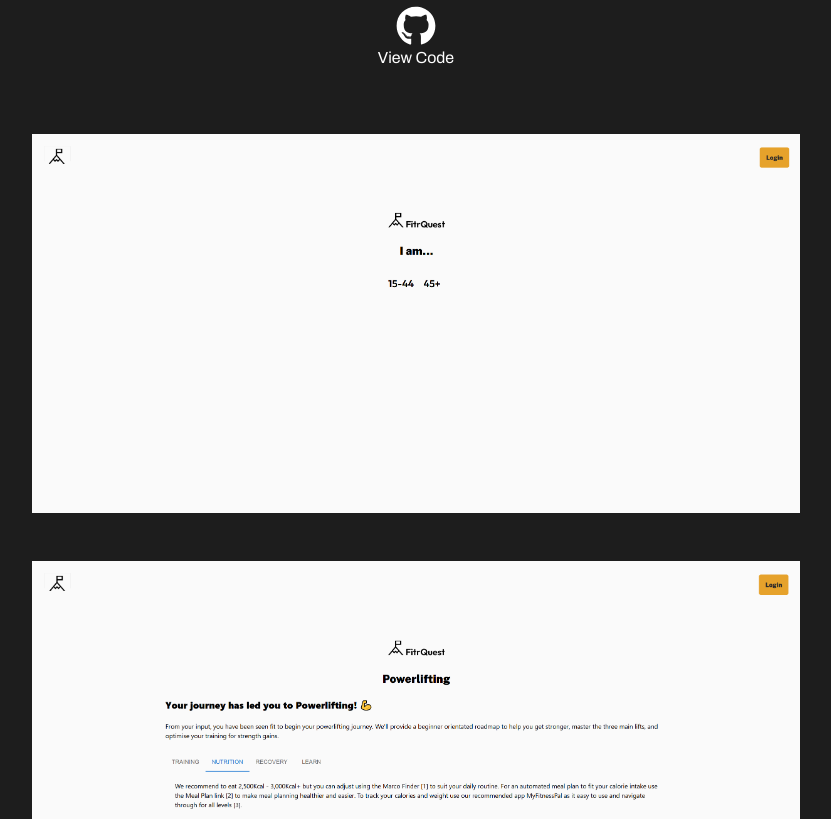
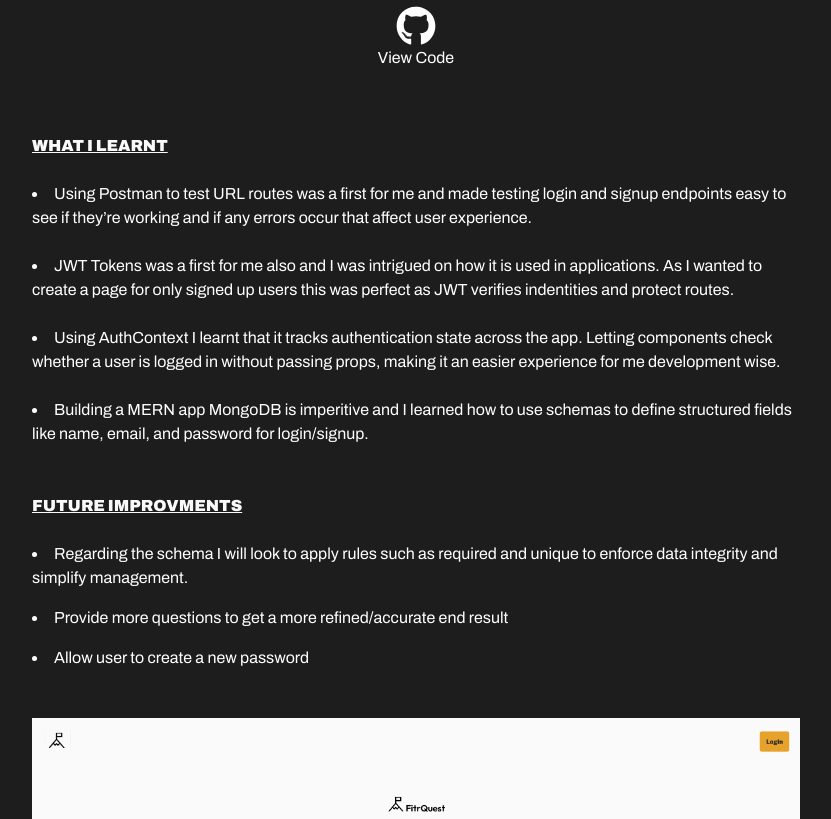
Before and after one commit to Nathan-47/npv4, a React (Vite) app: page /fitrquest in a window 1280 px wide. Shown: the part 440-1259 px from the top of the page, without its empty margins (224-1055 px from the left). Built offline with nearby package versions, Linux system fonts and the light colour scheme.

Commit message:
learning and improvement sections added

```diff
--- a/src/pages/fitrquest.jsx
+++ b/src/pages/fitrquest.jsx
@@ -17,6 +17,28 @@ const fitrquest = () => {
                 <FaGithub  className="git-icon" /><Link to="https://github.com/Nathan-47/fitrquest" target="_blank" rel="noopener noreferrer">View Code</Link>
             </div>
 
+            <div className="learn-section">
+                <h2 className="!mb-6"><u>What I learnt</u></h2>
+                <ul className="list-disc list-inside !space-y-6 text-white">
+                    <li>Using Postman to test URL routes was a first for me and made testing login and signup endpoints easy to see if they’re working and if any errors occur that affect user experience.</li>
+
+                    <li>JWT Tokens was a first for me also and I was intrigued on how it is used in applications. As I wanted to create a page for only signed up users this was perfect as JWT verifies indentities and protect routes.</li>
+
+                    <li>Using AuthContext I learnt that it tracks authentication state across the app. Letting components check whether a user is logged in without passing props, making it an easier experience for me development wise.</li>
+
+                    <li>Building a MERN app MongoDB is imperitive and I learned how to use schemas to define structured fields like name, email, and password for login/signup.</li>
+                </ul>
+            </div>
+
+            <div className="future-section !mt-12">
+                <h2 className="!mb-6"><u>Future Improvments</u></h2>
+                <ul className="list-disc list-inside !space-y-4 text-white">
+                 <li>Regarding the schema I will look to apply rules such as required and unique to enforce data integrity and simplify management.</li>
+                 <li>Provide more questions to get a more refined/accurate end result</li>
+                <li>Allow user to create a new password</li>
+                </ul>
+            </div>
+
             <div className="project-screenshots">
                 <a href={fitimg1} target="_blank" rel="noopener noreferrer"><img className="screenshot-thumb" src={fitimg1} alt="Fitrquest quiz start screen that begins with I am followed by two answers 15-44 or 45+" /></a>
                 <a href={fitimg2} target="_blank" rel="noopener noreferrer"><img className="screenshot-thumb" src={fitimg2} alt="Completed quiz page path that is displaying all information on Powerlifting" /></a>
```
